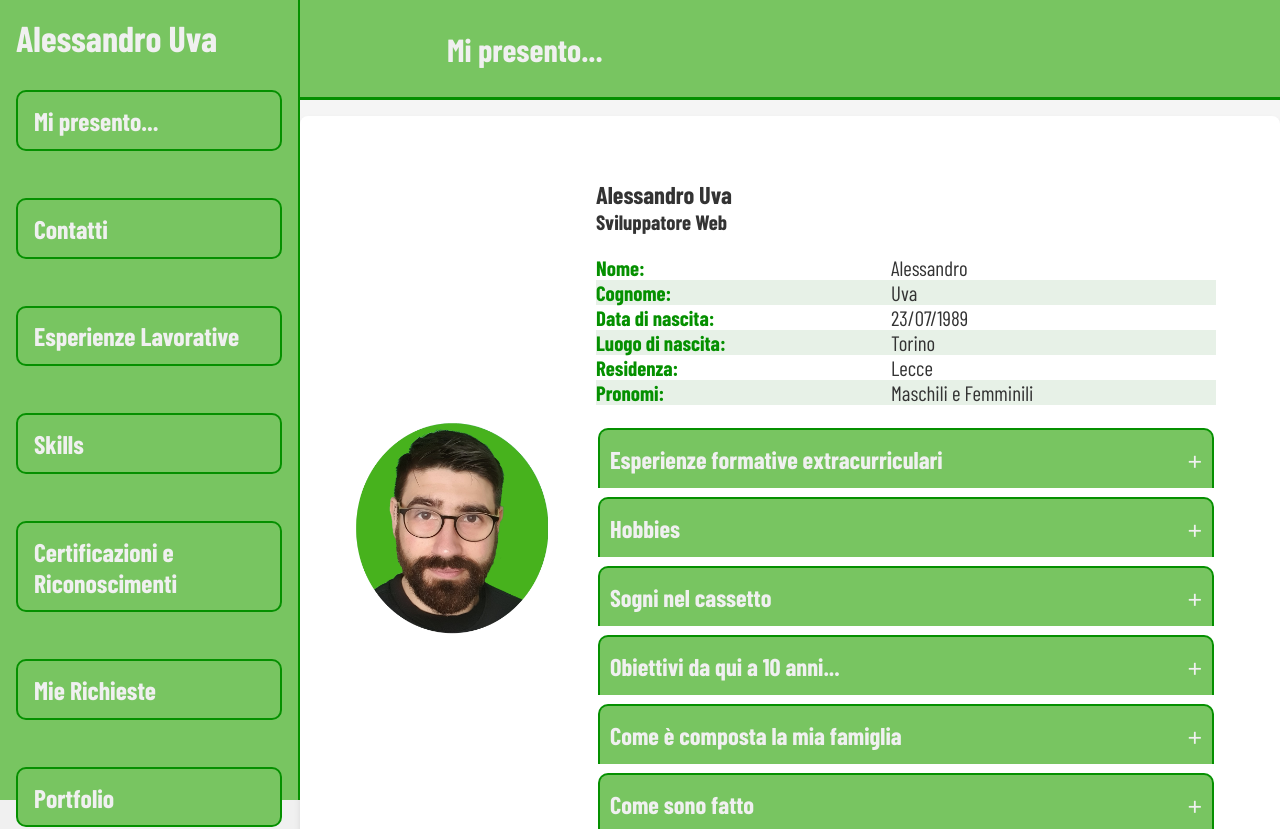
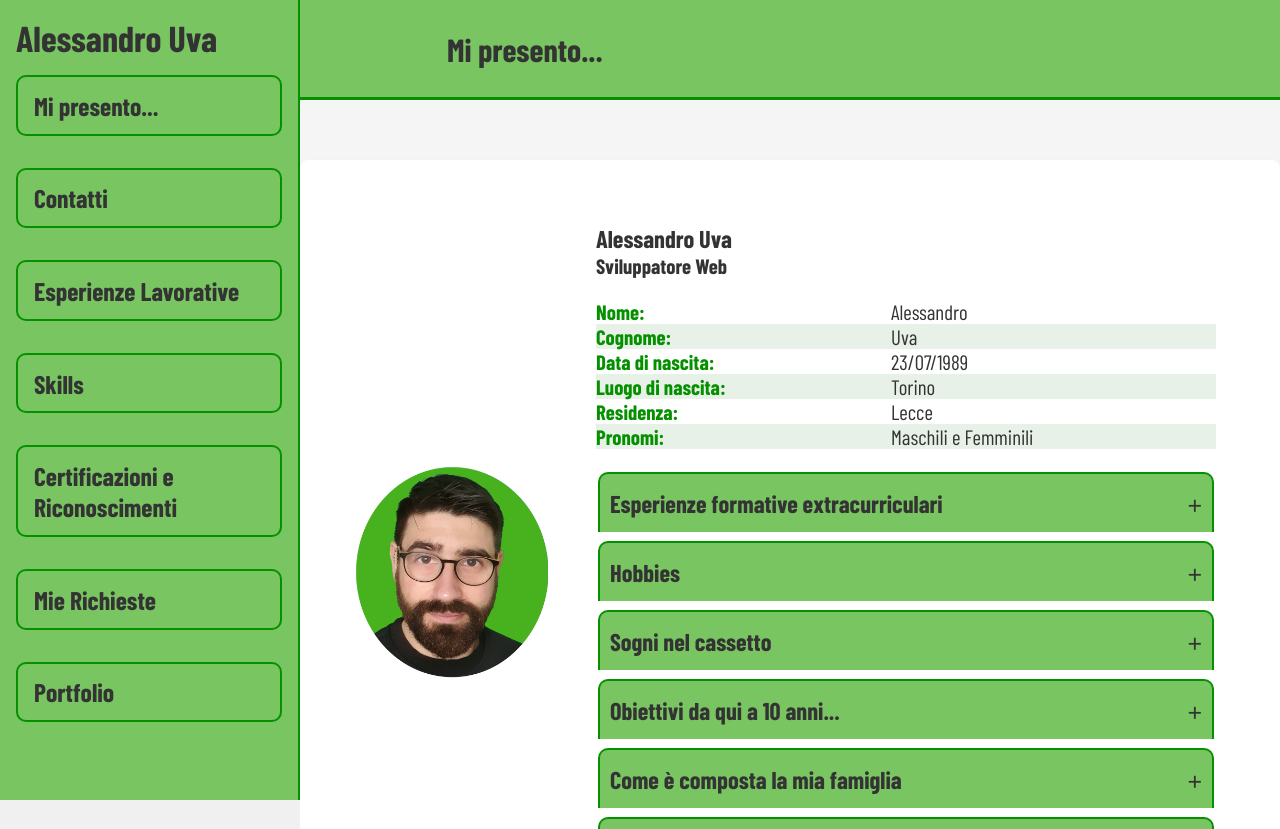
Before and after one commit to Alex-Uva89/alessandro-uva, a React (Vite) app: page / in a window 1280 px wide. Shown: the top 829 px of the page. Built offline with nearby package versions, Linux system fonts and the light colour scheme; a web font is replaced by a local one.

Commit message:
Refactor CSS styles for improved layout and design consistency

```diff
--- a/src/index.css
+++ b/src/index.css
@@ -5,6 +5,11 @@
   padding: 0;
   box-sizing: border-box;
 }
+
+html{
+  scrollbar-width: none;
+}
+
 
 #root {
   height: 100vh;
@@ -52,7 +57,7 @@ strong{
 .homePage_content,.skillsPage__content, .experiencePage__content, .certificationsPage__content, .contactPage__content, .requestPage__content, .portfolioPage__content  {
   padding: 2rem;
   background-color: white;
-  margin: 1rem auto;
+  margin-top: 6rem;
   max-width: 80vw;
   box-shadow: 0 4px 6px rgba(0, 0, 0, 0.1);
   border-radius: 8px;
--- a/src/styles/Accordion.css
+++ b/src/styles/Accordion.css
@@ -5,10 +5,10 @@
   }
 
   .accordion-header {
+    color: var(--black);
     display: flex;
     justify-content: space-between;
     align-items: center;
-    color: var(--white);
     padding: 10px;
     background-color: var(--green-background);
     border-top-left-radius: 10px;
@@ -21,7 +21,7 @@
 
   .accordion-header:hover {
     background-color: var(--green);
-    color: var(--black);
+    color: var(--white);
   }
 
   .accordion-icon {
--- a/src/styles/experiencePage.css
+++ b/src/styles/experiencePage.css
@@ -9,6 +9,8 @@
     font-family: "Barlow Condensed", sans-serif;
     background-color: #f5f5f5;
     color: #333;
+    margin-left: 300px;
+    width: calc(100vw - 300px);
   }
 
   /* Stile per il contenuto principale */
--- a/src/styles/headerPage.css
+++ b/src/styles/headerPage.css
@@ -1,4 +1,5 @@
 header{
+    position: fixed;
     background-color: var(--green-background);
     color: var(--black);
     height: 100px;
@@ -7,10 +8,11 @@ header{
     justify-content: center;
     align-items: center;
     border-bottom: 3px solid var(--green-dark);
+    z-index: 10;
 }
 
 header h1{
-    color: var(--white);
+    color: var(--black);
     width: 70%;
     font-size: 2rem;
     font-weight: 700;
--- a/src/styles/homePage.css
+++ b/src/styles/homePage.css
@@ -3,6 +3,14 @@
     display: flex;
     justify-content: center;
     align-items: center;
+    margin: 1rem auto 3rem;
+}
+
+.homePage__container{
+  max-height: 100vh;
+  overflow-y: scroll;
+  scrollbar-width: none;
+  margin-top: 4rem;
 }
 
 
--- a/src/styles/navbar.css
+++ b/src/styles/navbar.css
@@ -1,7 +1,7 @@
 /* Stili generali del menu */
 .navbar {
+  position: fixed;
   background-color: var(--green-background);
-  color: var(--white);
   font-size: 1.5rem;
   padding: 1rem;
   border-right: 2px solid var(--green-dark);
@@ -37,8 +37,7 @@
   margin-top: 1rem;
   display: flex;
   flex-direction: column;
-  justify-content: space-around;
-  gap: 1rem;
+  gap: 2rem;
 }
 
 .navbar-menu li {
@@ -52,7 +51,7 @@
 .navbar-menu li a {
   display: block;
   padding: .8rem 1rem;
-  color: var(--white);
+  color: var(--black);
   text-decoration: none;
   font-weight: bold;
   font-size: 1.6rem;
@@ -66,6 +65,7 @@
 }
 
 .navbar-menu li:hover a {
+  color: var(--white);
   font-size: 1.3rem;
 }
 
--- a/src/styles/skillsPage.css
+++ b/src/styles/skillsPage.css
@@ -70,6 +70,8 @@
     color: var(--green);
   }
 
+
+
   /* Stile per i container delle competenze */
   .skillsPage__content > div {
     background-color: #ffffff;
@@ -94,6 +96,10 @@
   .skillsPage__content > div:hover h2,
   .skillsPage__content > div:hover h3{
     color: var(--white);
+  }
+
+  .skillsPage__content > div:hover ul li span{
+    color: var(--black);
   }
 
   /* Stile per rendere il layout responsivo */
```
